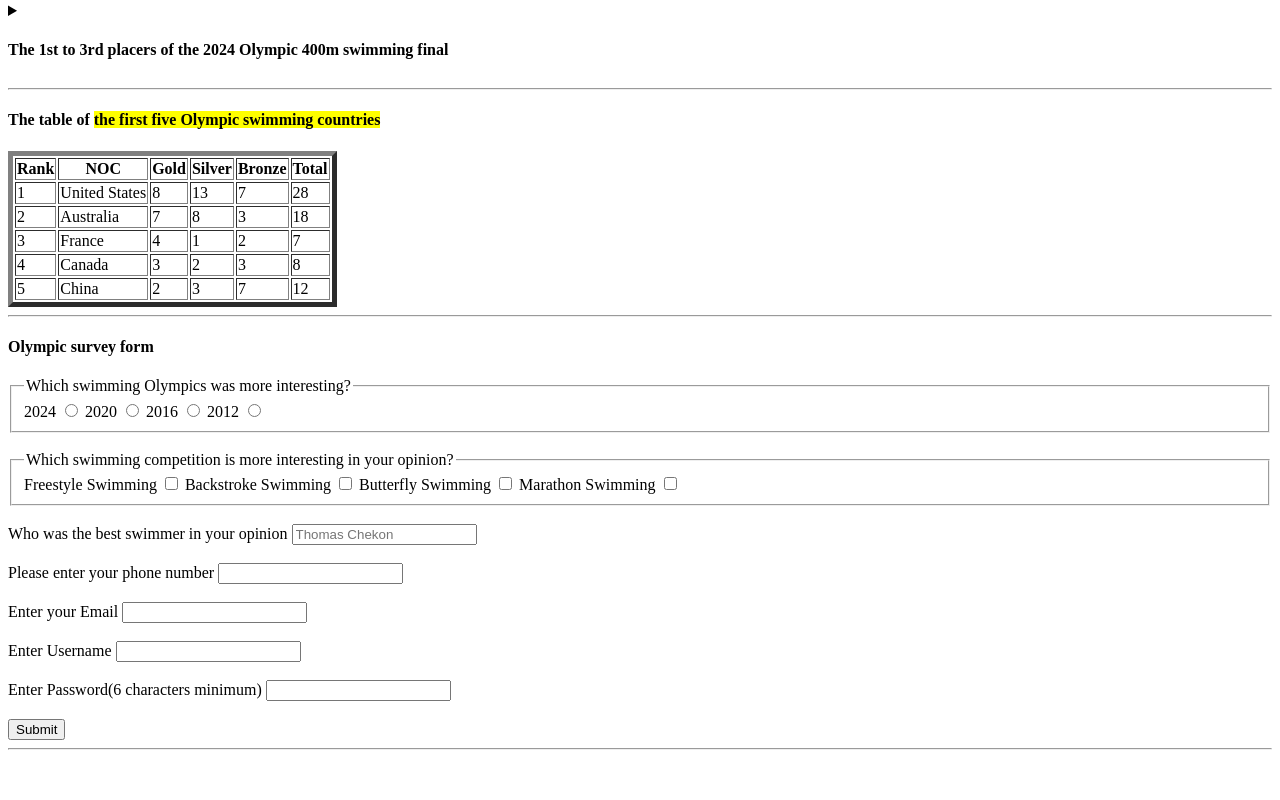
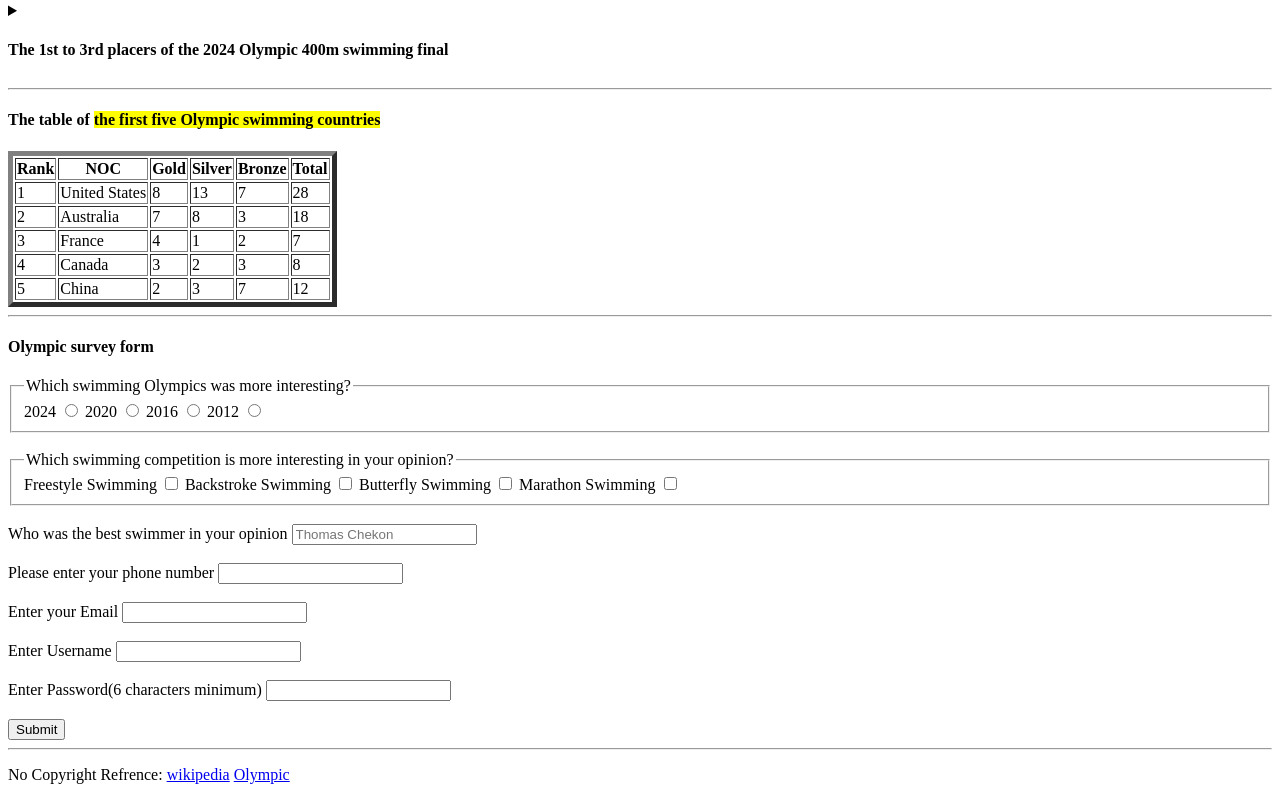
Before and after one commit to Atena-Mafi/TEAM-project, a plain HTML site: page swimming.html in a window 1280 px wide. Shown: the part 1430-2230 px from the top of the page. Before the commit the page ends 2188 px from the top, so only its background shows below. Drawn offline with Linux system fonts and the light colour scheme.

Commit message:
add p tag

```diff
--- a/swimming.html
+++ b/swimming.html
@@ -203,5 +203,11 @@
       </form>
     </main>
     <hr>
+    <footer>
+      <p>No Copyright
+        Refrence: <a href="https://en.wikipedia.org/wiki/Swimming_at_the_2020_Summer_Olympics">wikipedia</a>
+        <a href="https://olympics.com/en/paris-2024/sports/swimming">Olympic</a>
+      </p>
+    </footer>
   </body>
 </html>
```
